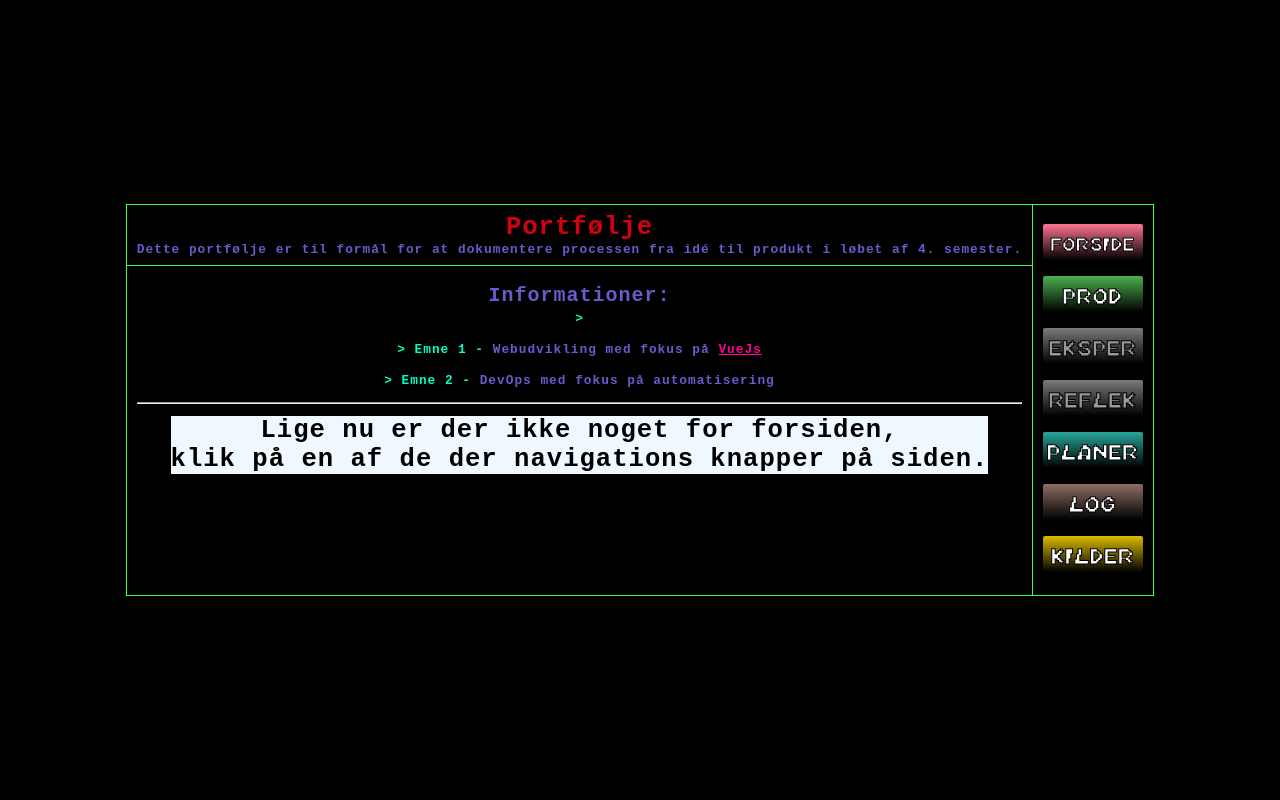
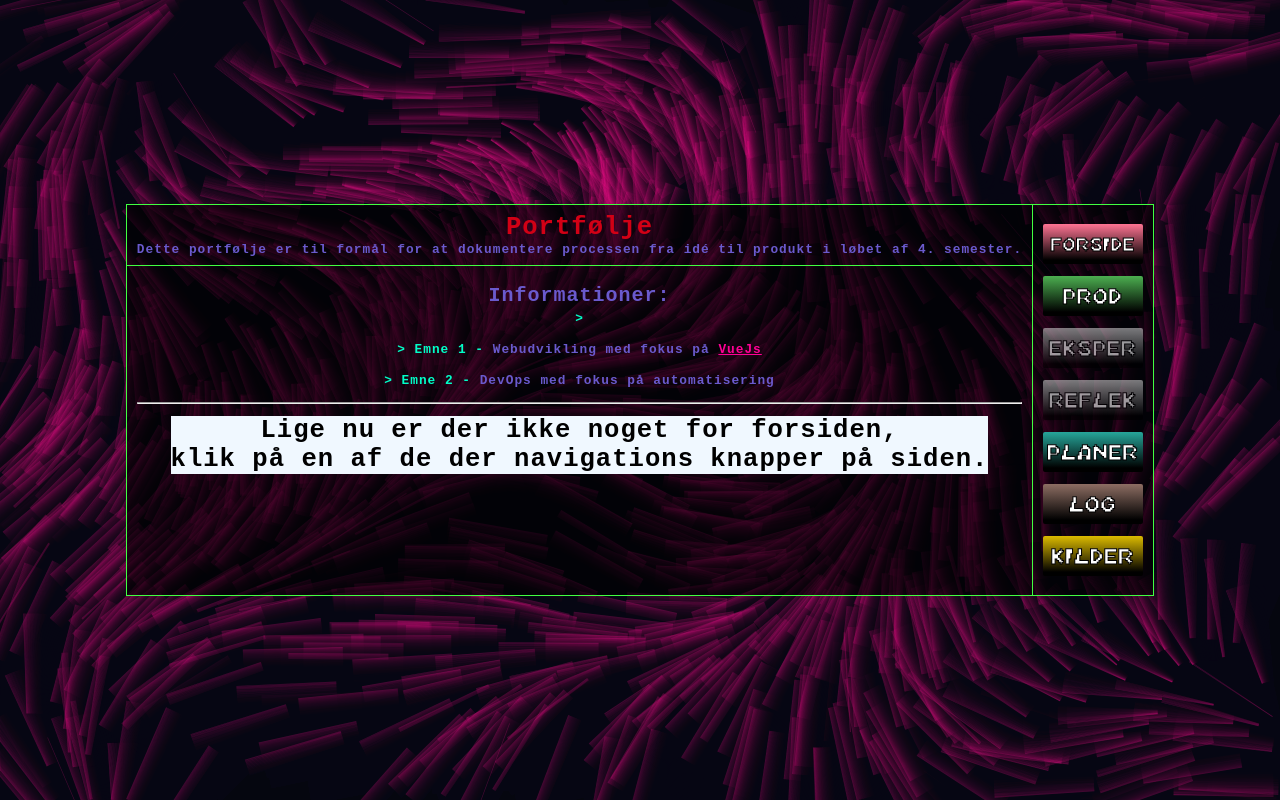
Before and after one commit to Gatherer4466/gatherer4466.github.io, a Vue app: page / in a window 1280 px wide. Built offline with nearby package versions, Linux system fonts and the light colour scheme.

Commit message:
Re-enable background

```diff
--- a/src/views/App.vue
+++ b/src/views/App.vue
@@ -1,6 +1,6 @@
 <template>
   <div id="app">
-    <!-- <BackgroundCanvas /> -->
+    <BackgroundCanvas />
 
     <main class="content">
       <table class="mainBox">
```
